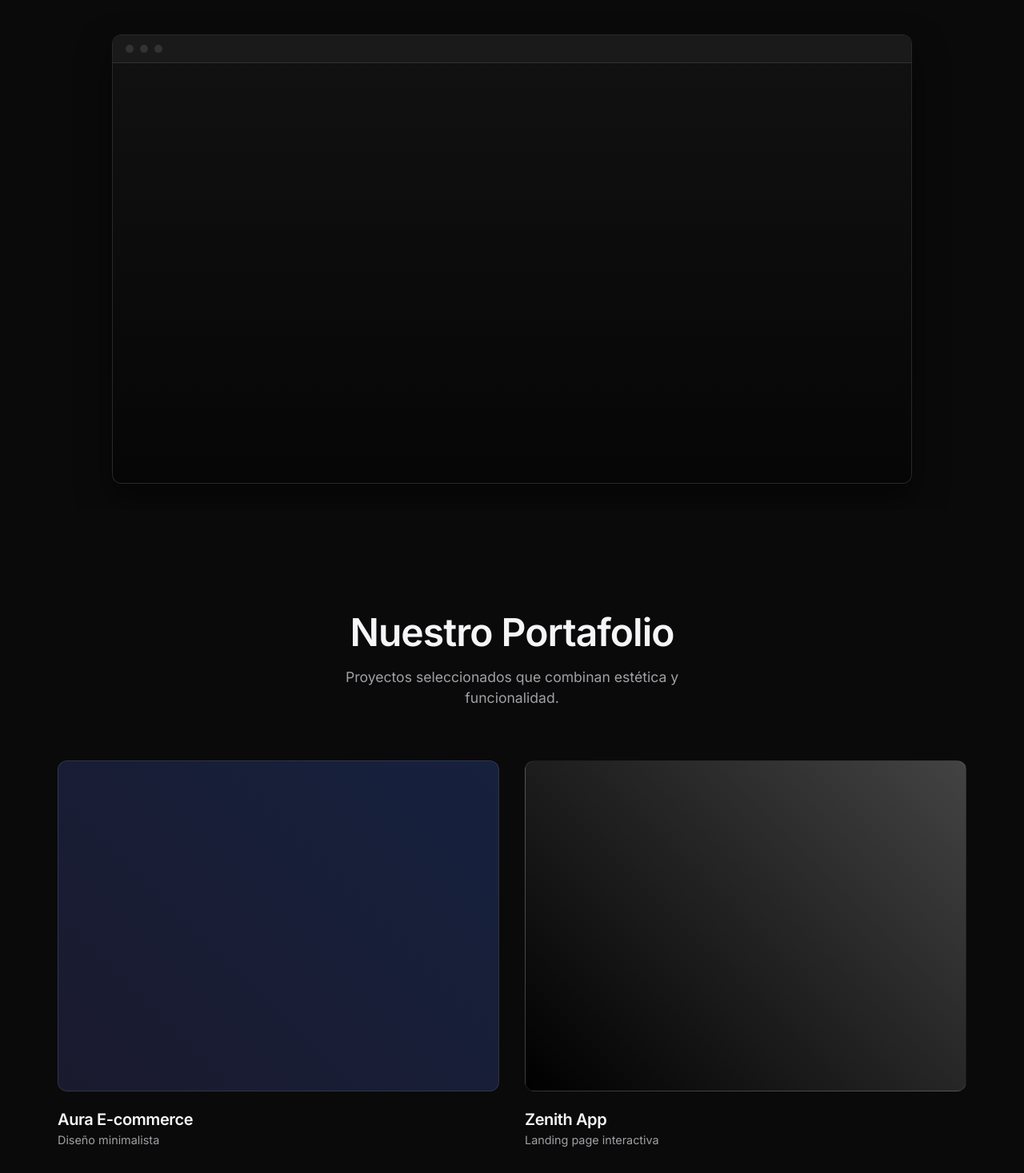
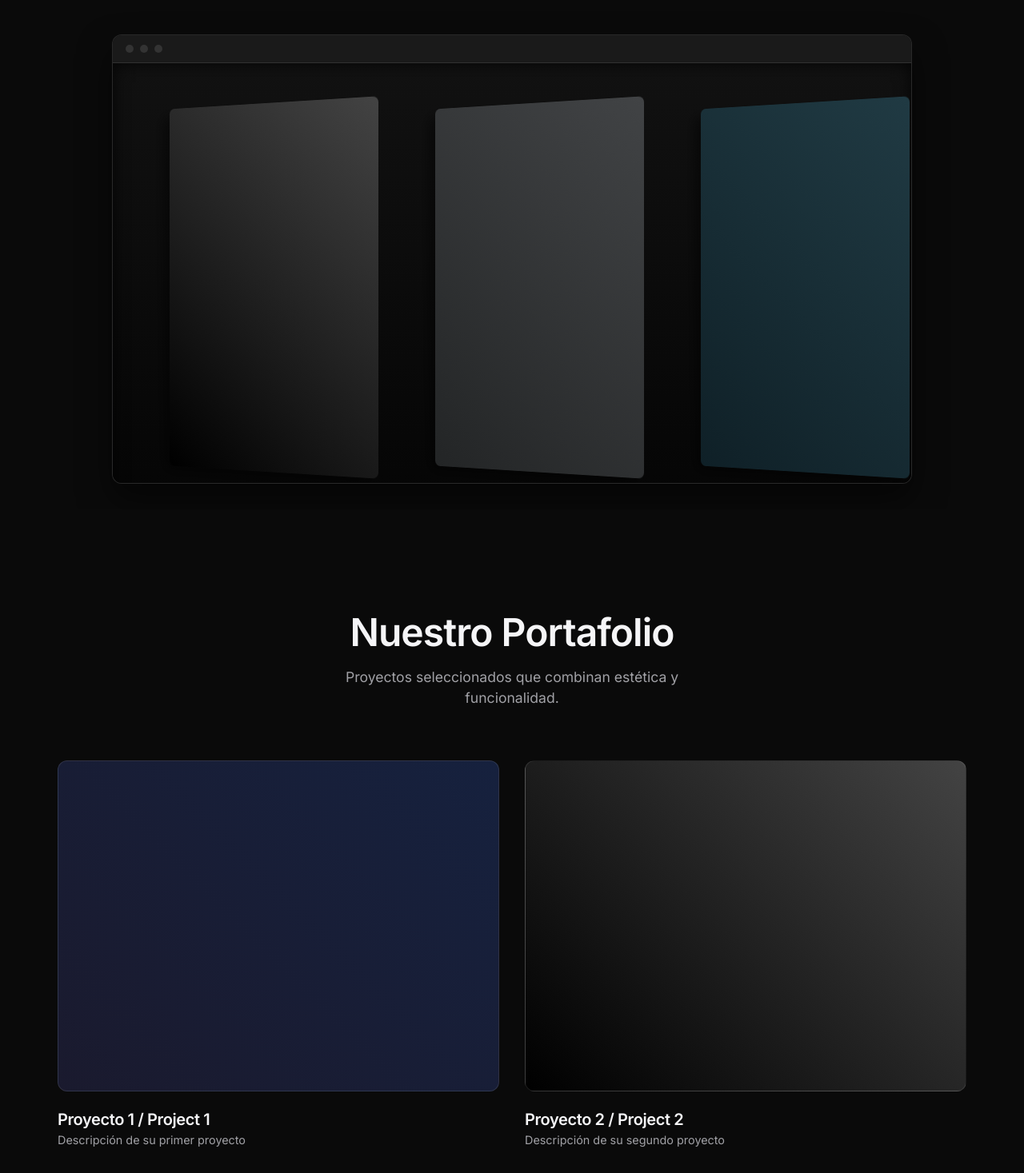
Before and after one commit to Sebastian-2203/SV_Page_Next, a Next.js app: page / in a window 1280 px wide. Shown: the part 500-1967 px from the top of the page at 80% size. Built offline with nearby package versions, Linux system fonts and the light colour scheme.

Commit message:
Add contact info updates, portfolio structure, and 3D hero carousel

```diff
--- a/src/app/globals.css
+++ b/src/app/globals.css
@@ -40,7 +40,12 @@ body {
 }
 
 /* Typography Base */
-h1, h2, h3, h4, h5, h6 {
+h1,
+h2,
+h3,
+h4,
+h5,
+h6 {
     font-weight: 600;
     line-height: 1.1;
     letter-spacing: -0.02em;
@@ -64,13 +69,17 @@ a {
 }
 
 /* Animations */
-.reveal, .reveal-item, .reveal-delay {
+.reveal,
+.reveal-item,
+.reveal-delay {
     opacity: 0;
     transform: translateY(30px);
     transition: all 0.8s cubic-bezier(0.16, 1, 0.3, 1);
 }
 
-.reveal.active, .reveal-item.active, .reveal-delay.active {
+.reveal.active,
+.reveal-item.active,
+.reveal-delay.active {
     opacity: 1;
     transform: translateY(0);
 }
@@ -310,7 +319,7 @@ a {
     transform: translate(-50%, -50%);
     width: 80%;
     height: 80%;
-    background: radial-gradient(circle, rgba(255,255,255,0.08) 0%, rgba(0,0,0,0) 70%);
+    background: radial-gradient(circle, rgba(255, 255, 255, 0.08) 0%, rgba(0, 0, 0, 0) 70%);
     z-index: -1;
     filter: blur(40px);
 }
@@ -320,7 +329,7 @@ a {
     border: 1px solid var(--border);
     border-radius: 12px;
     overflow: hidden;
-    box-shadow: 0 20px 40px rgba(0,0,0,0.5);
+    box-shadow: 0 20px 40px rgba(0, 0, 0, 0.5);
     aspect-ratio: 16/9;
 }
 
@@ -342,7 +351,89 @@ a {
 .browser-content {
     height: 100%;
     background: linear-gradient(180deg, #111 0%, #050505 100%);
+    position: relative;
+    overflow: hidden;
+    /* Add inner shadow for depth */
+    box-shadow: inset 0 0 20px rgba(0, 0, 0, 0.8);
 }
+
+/* Carousel Styles */
+.carousel-track {
+    display: flex;
+    height: 100%;
+    width: max-content;
+    animation: scroll-carousel 30s linear infinite;
+    padding: 1.5rem 0;
+    gap: 2rem;
+}
+
+/* Pause animation on hover */
+.browser-content:hover .carousel-track {
+    animation-play-state: paused;
+}
+
+.carousel-slide {
+    height: 100%;
+    width: 300px;
+    /* Adjust based on desired aspect ratio */
+    border-radius: 8px;
+    overflow: hidden;
+    position: relative;
+    /* 3D effect setup */
+    transform: perspective(1000px) rotateY(-15deg) scale(0.9);
+    transition: transform 0.5s cubic-bezier(0.16, 1, 0.3, 1), box-shadow 0.5s ease;
+    box-shadow: -10px 10px 20px rgba(0, 0, 0, 0.5);
+    cursor: pointer;
+}
+
+.carousel-slide:hover {
+    transform: perspective(1000px) rotateY(0deg) scale(1.05);
+    box-shadow: 0 20px 30px rgba(0, 0, 0, 0.8);
+    z-index: 10;
+}
+
+.slide-content {
+    width: 100%;
+    height: 100%;
+    position: relative;
+}
+
+.slide-overlay {
+    position: absolute;
+    bottom: 0;
+    left: 0;
+    width: 100%;
+    padding: 1.5rem 1rem 1rem;
+    background: linear-gradient(to top, rgba(0, 0, 0, 0.9), transparent);
+    transform: translateY(100%);
+    transition: transform 0.3s ease;
+    display: flex;
+    align-items: flex-end;
+}
+
+.slide-overlay span {
+    color: var(--text-main);
+    font-weight: 500;
+    font-size: 0.9rem;
+    letter-spacing: 0.5px;
+}
+
+.carousel-slide:hover .slide-overlay {
+    transform: translateY(0);
+}
+
+@keyframes scroll-carousel {
+    0% {
+        transform: translateX(0);
+    }
+
+    100% {
+        /* Move left by exactly half the total width of the inner content because we duplicated it */
+        transform: translateX(calc(-50% - 1rem));
+        /* Account for gap */
+    }
+}
+
 
 .scroll-indicator {
     position: absolute;
@@ -374,8 +465,15 @@ a {
 }
 
 @keyframes scroll {
-    0% { transform: translate(-50%, 0); opacity: 1; }
-    100% { transform: translate(-50%, 15px); opacity: 0; }
+    0% {
+        transform: translate(-50%, 0);
+        opacity: 1;
+    }
+
+    100% {
+        transform: translate(-50%, 15px);
+        opacity: 0;
+    }
 }
 
 /* Common Section Headers */
@@ -423,14 +521,14 @@ a {
     content: '';
     position: absolute;
     inset: 0;
-    background: linear-gradient(to top, rgba(0,0,0,0.5), transparent);
+    background: linear-gradient(to top, rgba(0, 0, 0, 0.5), transparent);
     opacity: 0;
     transition: var(--transition-smooth);
 }
 
 .portfolio-item:hover .item-visual {
     transform: scale(0.98);
-    border-color: rgba(255,255,255,0.2);
+    border-color: rgba(255, 255, 255, 0.2);
 }
 
 .portfolio-item:hover .item-visual::after {
@@ -438,10 +536,21 @@ a {
 }
 
 /* Simulated Image gradients */
-.visual-1 { background: linear-gradient(45deg, #1a1a2e, #16213e); }
-.visual-2 { background: linear-gradient(45deg, #000000, #434343); }
-.visual-3 { background: linear-gradient(45deg, #232526, #414345); }
-.visual-4 { background: linear-gradient(45deg, #0f2027, #203a43); }
+.visual-1 {
+    background: linear-gradient(45deg, #1a1a2e, #16213e);
+}
+
+.visual-2 {
+    background: linear-gradient(45deg, #000000, #434343);
+}
+
+.visual-3 {
+    background: linear-gradient(45deg, #232526, #414345);
+}
+
+.visual-4 {
+    background: linear-gradient(45deg, #0f2027, #203a43);
+}
 
 .item-info h3 {
     font-size: 1.25rem;
@@ -584,7 +693,7 @@ a {
 .form-group select:focus,
 .form-group textarea:focus {
     outline: none;
-    border-color: rgba(255,255,255,0.3);
+    border-color: rgba(255, 255, 255, 0.3);
 }
 
 .btn-submit {
@@ -644,7 +753,9 @@ a {
 
 /* Media Queries */
 @media (max-width: 900px) {
-    .nav-links, .nav-actions {
+
+    .nav-links,
+    .nav-actions {
         display: none;
     }
 
--- a/src/components/Contact.tsx
+++ b/src/components/Contact.tsx
@@ -30,14 +30,14 @@ export default function Contact() {
                     <div className="contact-details">
                         <div className="contact-item">
                             <span className="contact-label">{t("Email", "Email")}</span>
-                            <a href="mailto:hello@svstudio.com" className="contact-link">
-                                hello@svstudio.com
+                            <a href="mailto:contacto@syvsolutions.com" className="contact-link">
+                                contacto@syvsolutions.com
                             </a>
                         </div>
                         <div className="contact-item">
                             <span className="contact-label">{t("Ubicación", "Location")}</span>
                             <span className="contact-link">
-                                {t("Global y Remoto", "Global & Remote")}
+                                {t("Colombia y remoto", "Colombia and remote")}
                             </span>
                         </div>
                     </div>
--- a/src/components/Hero.tsx
+++ b/src/components/Hero.tsx
@@ -38,7 +38,43 @@ export default function Hero() {
                             <span></span>
                             <span></span>
                         </div>
-                        <div className="browser-content"></div>
+                        <div className="browser-content">
+                            <div className="carousel-track">
+                                {/* Duplicating images for infinite scroll effect */}
+                                {[...Array(2)].map((_, groupIndex) => (
+                                    <React.Fragment key={groupIndex}>
+                                        <div className="carousel-slide">
+                                            <div className="slide-content visual-1">
+                                                <div className="slide-overlay">
+                                                    <span>{t("E-commerce", "E-commerce")}</span>
+                                                </div>
+                                            </div>
+                                        </div>
+                                        <div className="carousel-slide">
+                                            <div className="slide-content visual-2">
+                                                <div className="slide-overlay">
+                                                    <span>{t("Aplicaciones Web", "Web Apps")}</span>
+                                                </div>
+                                            </div>
+                                        </div>
+                                        <div className="carousel-slide">
+                                            <div className="slide-content visual-3">
+                                                <div className="slide-overlay">
+                                                    <span>{t("Portafolios", "Portfolios")}</span>
+                                                </div>
+                                            </div>
+                                        </div>
+                                        <div className="carousel-slide">
+                                            <div className="slide-content visual-4">
+                                                <div className="slide-overlay">
+                                                    <span>{t("Plataformas SaaS", "SaaS Platforms")}</span>
+                                                </div>
+                                            </div>
+                                        </div>
+                                    </React.Fragment>
+                                ))}
+                            </div>
+                        </div>
                     </div>
                 </div>
             </div>
--- a/src/components/Portfolio.tsx
+++ b/src/components/Portfolio.tsx
@@ -8,29 +8,30 @@ export default function Portfolio() {
     const { t } = useLanguage();
     const { setRef } = useIntersectionObserver();
 
+    // TODO: Agrega aquí los proyectos que ya realizaron / Add your completed projects here
     const projects = [
         {
-            title: "Aura E-commerce",
-            descEs: "Diseño minimalista",
-            descEn: "Minimalist design",
-            visual: "visual-1",
+            title: "Proyecto 1 / Project 1",
+            descEs: "Descripción de su primer proyecto",
+            descEn: "Description of your first project",
+            visual: "visual-1", // Clase CSS o ruta de imagen / CSS class or image path
         },
         {
-            title: "Zenith App",
-            descEs: "Landing page interactiva",
-            descEn: "Interactive landing page",
+            title: "Proyecto 2 / Project 2",
+            descEs: "Descripción de su segundo proyecto",
+            descEn: "Description of your second project",
             visual: "visual-2",
         },
         {
-            title: "Oasis Studio",
-            descEs: "Portafolio corporativo",
-            descEn: "Corporate portfolio",
+            title: "Proyecto 3 / Project 3",
+            descEs: "Descripción de su tercer proyecto",
+            descEn: "Description of your third project",
             visual: "visual-3",
         },
         {
-            title: "Lumina Platform",
-            descEs: "Plataforma SaaS",
-            descEn: "SaaS Platform",
+            title: "Proyecto 4 / Project 4",
+            descEs: "Descripción de su cuarto proyecto",
+            descEn: "Description of your fourth project",
             visual: "visual-4",
         },
     ];
```
